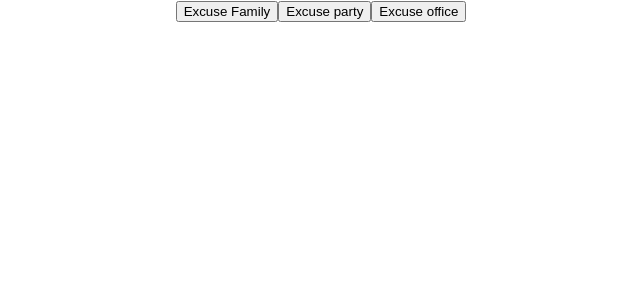
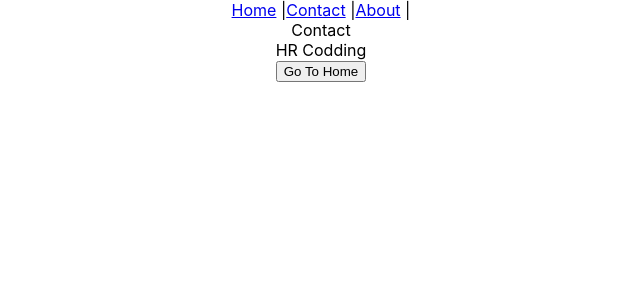
Before and after one commit to HudyRahmani/test1, a React (Create React App) app: page /contact in a window 1280 px wide. Shown: the top 300 px of the page, without its empty margins (319-959 px from the left). Built offline with nearby package versions, Linux system fonts and the light colour scheme.

Commit message:
fixed bug now it work

```diff
--- a/src/App.js
+++ b/src/App.js
@@ -1,26 +1,25 @@
- import { useEffect, useState } from 'react';
+
+import { BrowserRouter, Route, Routes } from 'react-router-dom';
 import './App.css'
-import Hudy from './components/Hudy';
-import axios from 'axios';
-
+import Home from './pages/Home';
+import Contact from './pages/Contact';
+import About from './pages/About';
+import Navbar from './pages/Navbar';
+import Notfont from './pages/Notfont';
 
 function App() {
 
-  const[data,setData] = useState('')
-
-  const handleClick = (excuses) =>{
-    axios.get(`https://excuser-three.vercel.app/v1/excuse/${excuses}/`).then((res) =>{
-      setData(res.data[0].excuse)
-    })
-  }
-
-
   return (
     <div className={`App`}>
-        <button onClick={() => handleClick('family')}>Excuse Family </button>
-        <button onClick={() => handleClick('party')}>Excuse party </button>
-        <button onClick={() => handleClick('office')}>Excuse office </button>
-        <p>{data}</p>
+      <BrowserRouter>
+        <Navbar />
+        <Routes>
+          <Route path='/' element={<Home />} />
+          <Route path='/contact' element={<Contact />} />
+          <Route path='/about' element={<About />} />
+          <Route path='/*' element={<Notfont />} />
+        </Routes>
+      </BrowserRouter>
     </div>
   );
 
--- /dev/null
+++ b/src/pages/About.js
@@ -0,0 +1,7 @@
+import React from 'react'
+
+export default function About() {
+  return (
+    <div>About</div>
+  )
+}
--- /dev/null
+++ b/src/pages/Contact.js
@@ -0,0 +1,16 @@
+import React from 'react'
+import { Fragment } from 'react'
+import { useNavigate } from 'react-router-dom'
+import Profile from './Profile'
+
+
+export default function Contact() {
+  let navigate = useNavigate()
+  return (
+    <React.Fragment>
+      <div>Contact</div>
+      <Profile />
+      <button onClick={() => { navigate("/") }}>Go To Home</button>
+    </React.Fragment>
+  )
+}
--- /dev/null
+++ b/src/pages/Home.js
@@ -0,0 +1,7 @@
+import React from 'react'
+
+export default function Home() {
+  return (
+    <div>Home</div>
+  )
+}
--- /dev/null
+++ b/src/pages/Navbar.js
@@ -0,0 +1,12 @@
+import React from 'react'
+import { Link } from 'react-router-dom'
+
+export default function Navbar() {
+  return (
+    <div>
+        <Link to={'/'}>Home</Link> |
+        <Link to={'/Contact'}>Contact</Link> |
+        <Link to={'/About'}>About</Link> |
+    </div>
+  )
+}
--- /dev/null
+++ b/src/pages/Notfont.js
@@ -0,0 +1,7 @@
+import React from 'react'
+
+export default function Notfont() {
+  return (
+    <div>Notfont</div>
+  )
+}
--- /dev/null
+++ b/src/pages/Profile.js
@@ -0,0 +1,9 @@
+import React from 'react'
+import { useParams } from 'react-router-dom'
+
+export default function Profile() {
+  const {name} =useParams()
+  return (
+    <div>HR Codding {name}</div>
+  )
+}
```
